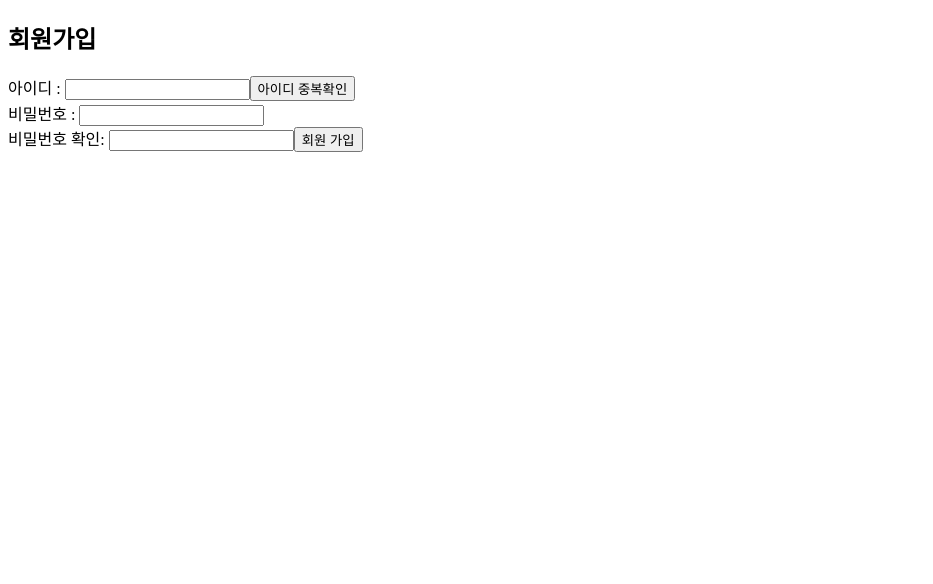
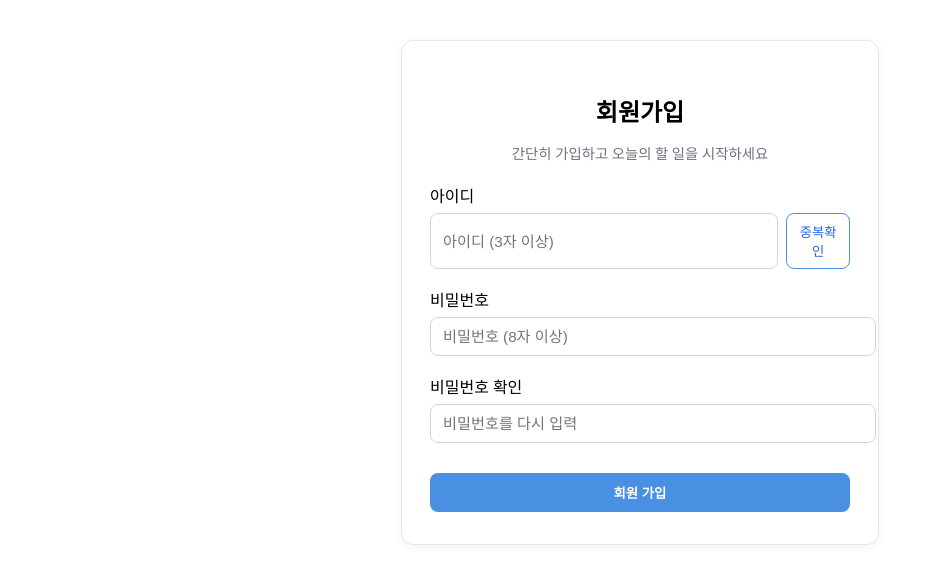
Before and after one commit to fftl/vue-fftl-todo, a Vue app: page /signup in a window 1280 px wide. Shown: the top 584 px of the page, without its empty margins (0-933 px from the left). Built offline with nearby package versions, Linux system fonts and the light colour scheme; the HTML template or start-up script is replaced by a standard one.

Commit message:
feat : signUp page update

```diff
--- a/src/views/SignUp.vue
+++ b/src/views/SignUp.vue
@@ -16,19 +16,133 @@ function doSignUp() {
     username: username.value,
     password: password.value,
   }
-
   console.log(signUp(loginRequest))
 }
 </script>
 
 <template>
-  <h2>회원가입</h2>
-  <span>아이디 : </span><input type="text" v-model="username" /><button @click="doIdCheck">
-    아이디 중복확인
-  </button>
-  <div></div>
-  <span>비밀번호 : </span><input type="password" v-model="password" />
-  <div></div>
-  <span>비밀번호 확인: </span><input type="password" v-model="passwordCheck" />
-  <button @click="doSignUp">회원 가입</button>
+  <div class="signup-card">
+    <h2 class="title">회원가입</h2>
+    <p class="subtitle">간단히 가입하고 오늘의 할 일을 시작하세요</p>
+
+    <div class="form-group">
+      <label for="username">아이디</label>
+      <div class="input-row">
+        <input
+          id="username"
+          type="text"
+          placeholder="아이디 (3자 이상)"
+          v-model="username"
+          class="input"
+        />
+        <button class="btn-secondary" @click="doIdCheck">중복확인</button>
+      </div>
+    </div>
+
+    <div class="form-group">
+      <label for="password">비밀번호</label>
+      <input
+        id="password"
+        type="password"
+        placeholder="비밀번호 (8자 이상)"
+        v-model="password"
+        class="input"
+      />
+    </div>
+
+    <div class="form-group">
+      <label for="passwordCheck">비밀번호 확인</label>
+      <input
+        id="passwordCheck"
+        type="password"
+        placeholder="비밀번호를 다시 입력"
+        v-model="passwordCheck"
+        class="input"
+      />
+    </div>
+
+    <button class="btn-primary" @click="doSignUp">회원 가입</button>
+  </div>
 </template>
+
+<style scoped>
+.signup-card {
+  max-width: 420px;
+  margin: 40px auto;
+  padding: 32px 28px;
+  border: 1px solid #e5e7eb;
+  border-radius: 12px;
+  background: #fff;
+  box-shadow: 0 2px 8px rgba(0, 0, 0, 0.05);
+  text-align: center;
+}
+
+.title {
+  font-size: 1.5rem;
+  font-weight: bold;
+  margin-bottom: 6px;
+}
+
+.subtitle {
+  font-size: 0.9rem;
+  color: #6b7280;
+  margin-bottom: 20px;
+}
+
+.form-group {
+  margin-bottom: 18px;
+  text-align: left;
+}
+
+label {
+  display: block;
+  font-weight: 500;
+  margin-bottom: 6px;
+}
+
+.input {
+  width: 100%;
+  padding: 10px 12px;
+  border: 1px solid #d1d5db;
+  border-radius: 8px;
+  font-size: 0.95rem;
+  outline: none;
+}
+.input:focus {
+  border-color: #4a90e2;
+  box-shadow: 0 0 0 3px rgba(37, 99, 235, 0.2);
+}
+
+.input-row {
+  display: flex;
+  gap: 8px;
+}
+
+.btn-primary {
+  width: 100%;
+  padding: 10px 0;
+  background: #4a90e2;
+  color: white;
+  font-weight: 600;
+  border: none;
+  border-radius: 8px;
+  cursor: pointer;
+  margin-top: 12px;
+}
+.btn-primary:hover {
+  background: #4a90e2;
+}
+
+.btn-secondary {
+  padding: 8px 12px;
+  border: 1px solid #4a90e2;
+  background: white;
+  color: #2563eb;
+  font-weight: 500;
+  border-radius: 8px;
+  cursor: pointer;
+}
+.btn-secondary:hover {
+  background: #eff6ff;
+}
+</style>
```
